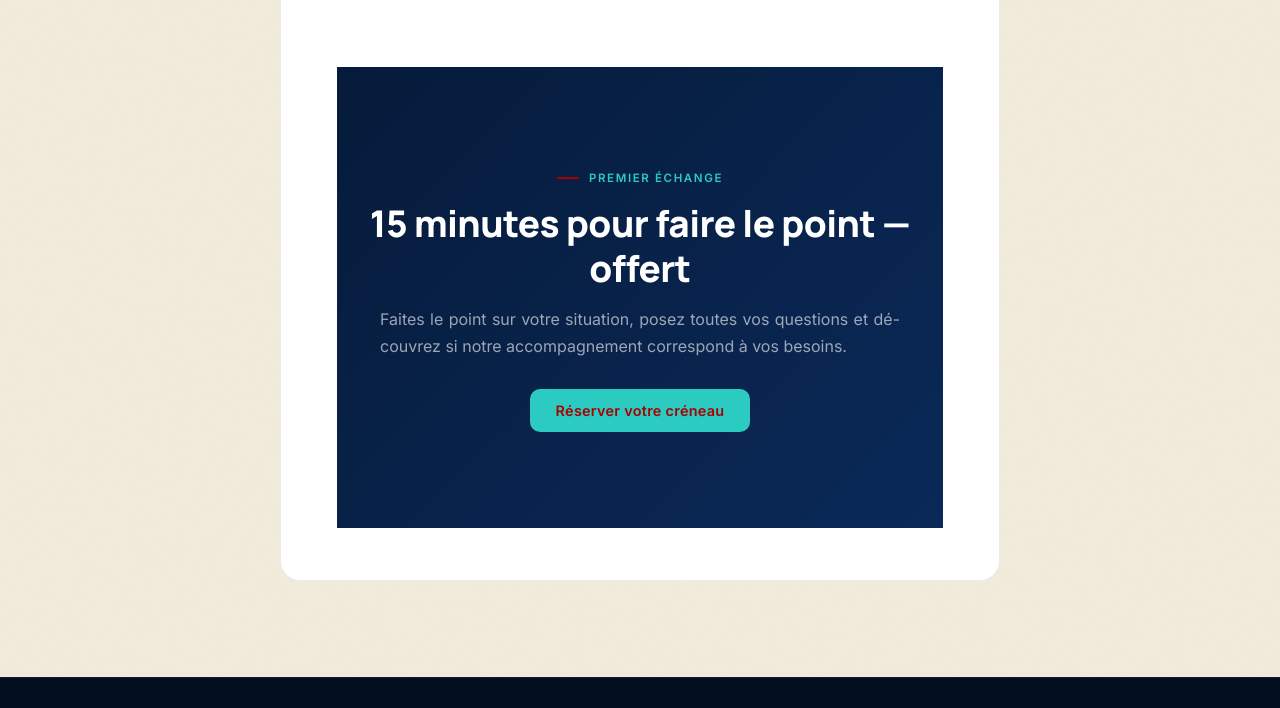
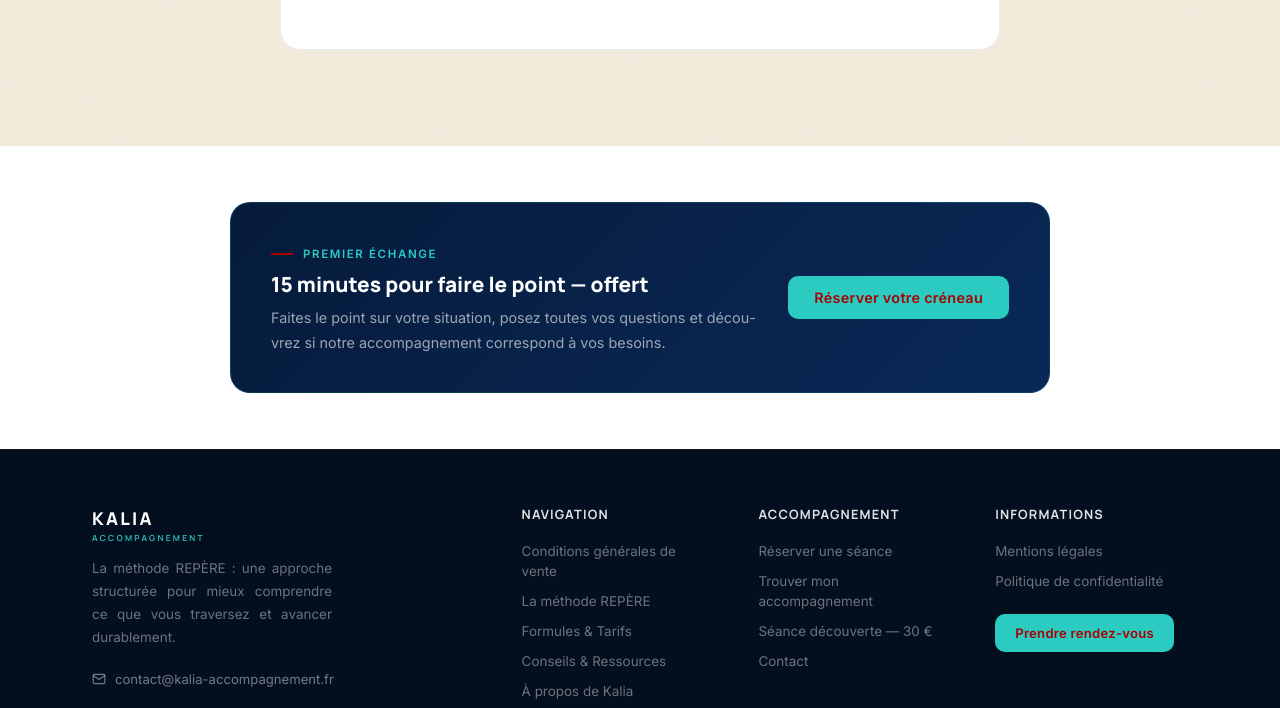
Before and after one commit to laurako2000/kalia-accompagnement, an Eleventy site: page trouver-mon-accompagnement.html in a window 1280 px wide. Shown: the part 984-1692 px from the top of the page. Built offline with nearby package versions, Linux system fonts and the light colour scheme; Eleventy itself is replaced by a stand-in of ours; files that its build step writes are made by us from their sources.

Commit message:
Update trouver-mon-accompagnement.html

```diff
--- a/trouver-mon-accompagnement.html
+++ b/trouver-mon-accompagnement.html
@@ -546,26 +546,35 @@
         <div class="result-title">Merci pour votre confiance.</div>
         <div class="result-desc">Votre demande a bien été prise en compte. Vous recevrez prochainement votre orientation personnalisée par e-mail.</div>
       </div>
-<section class="section-dark" style="margin-top:70px;">
-  <div class="container center-content">
-    <div class="section-label light" style="justify-content:center">Premier échange</div>
-    <h2>15 minutes pour faire le point — offert</h2>
-    <p>Faites le point sur votre situation, posez toutes vos questions et découvrez si notre accompagnement correspond à vos besoins.</p>
-    <div class="hero-actions" style="justify-content:center;margin-top:28px">
-      <a href="https://calendly.com/kaliaaccompagnement/15"
+    </div><!-- /.quiz-wrapper -->
+  </div><!-- /.container -->
+</section><!-- fin de la section du questionnaire -->
 
-   target="_blank"
+<section style="padding:56px 0">
+  <div class="container">
+    <div class="rdv-dark">
 
-   rel="noopener noreferrer"
+      <div class="rdv-dark__text">
+        <div class="section-label light">Premier échange</div>
 
-   class="btn btn-primary">
+        <h3>15 minutes pour faire le point — offert</h3>
 
-    Réserver votre créneau
+        <p>
+          Faites le point sur votre situation, posez toutes vos questions
+          et découvrez si notre accompagnement correspond à vos besoins.
+        </p>
+      </div>
 
-</a>
-  </div>
-</section>
-    </div><!-- /.quiz-wrapper -->
+      <a
+        href="https://calendly.com/kaliaaccompagnement/15"
+        target="_blank"
+        rel="noopener noreferrer"
+        class="btn btn-primary"
+      >
+        Réserver votre créneau
+      </a>
+
+    </div>
   </div>
 </section>
 
```
